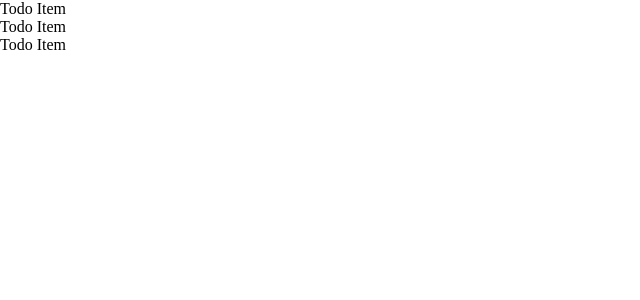
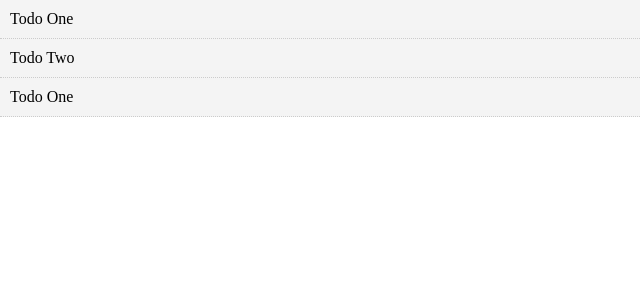
Before and after one commit to mannycov/vue_todos, a Vue app: page / in a window 1280 px wide. Shown: the top 300 px of the page, without its empty margins (0-640 px from the left). Built offline with nearby package versions, Linux system fonts and the light colour scheme.

Commit message:
Add todo item from todos in component

```diff
--- a/src/components/TodoItem.vue
+++ b/src/components/TodoItem.vue
@@ -1,13 +1,14 @@
 <template>
-  <div>
-    <p>Todo Item</p>
+  <div class="todo-item">
+    <p>{{todo.title}}</p>
   </div>
 </template>
 
 <script>
 
 export default {
-  name: "TodoItem"
+  name: "TodoItem",
+  props: ["todo"]
 }
 </script>
 
--- a/src/components/Todos.vue
+++ b/src/components/Todos.vue
@@ -1,7 +1,7 @@
 <template>
   <div>
     <div v-bind:key="todo.id" v-for="todo in todos">
-      <TodoItem />
+      <TodoItem v-bind:todo="todo" />
     </div>
   </div>
 </template>
```
